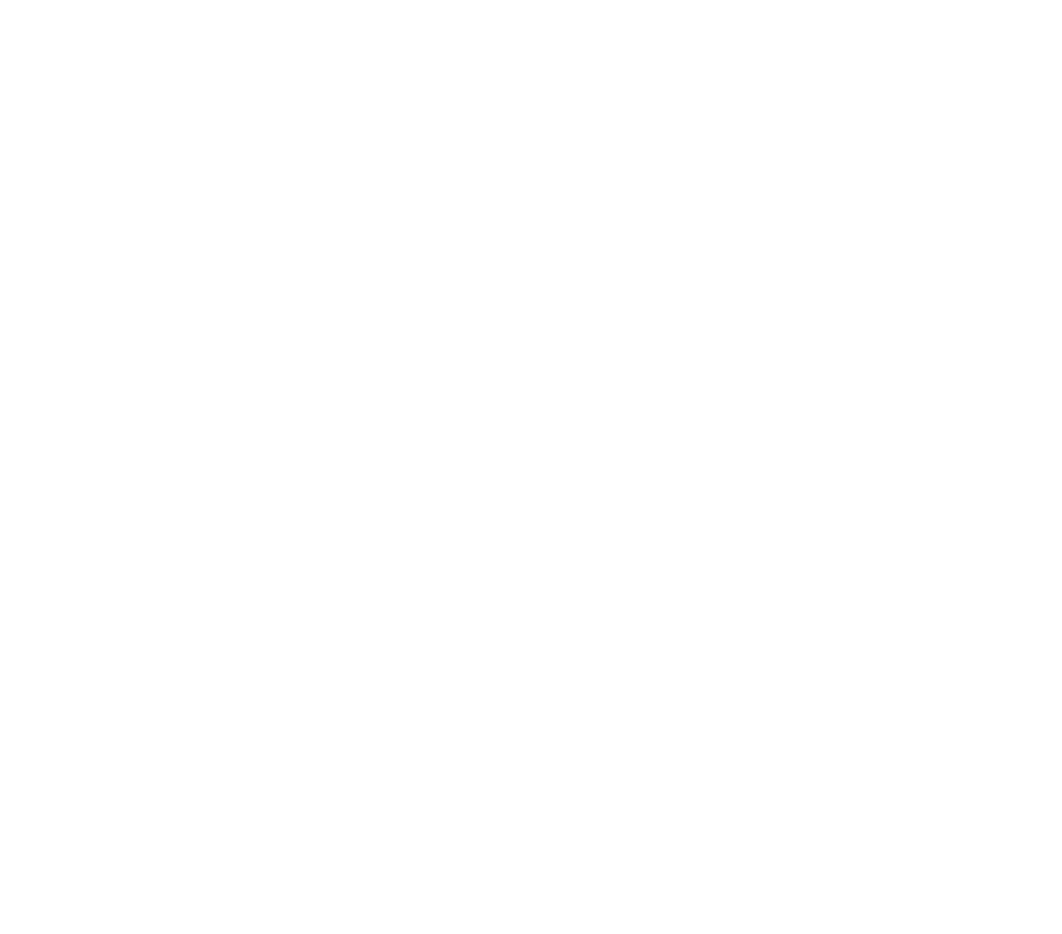
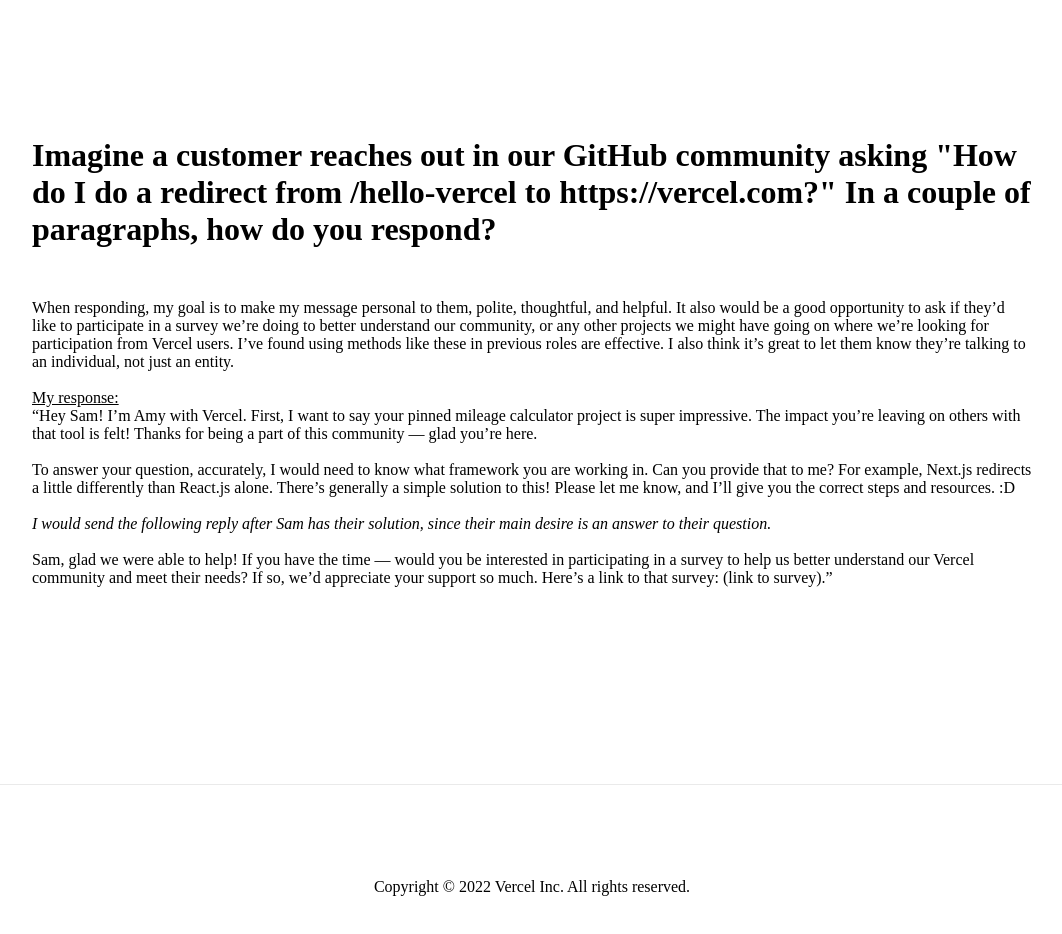
Before and after one commit to amybarger/community-manager-project, a Next.js app: page /redirect-response in a window 1280 px wide. Shown: the part 280-1214 px from the top of the page, without its empty margins (108-1170 px from the left). Before the commit the page ends 800 px from the top, so only its background shows below. Built offline with nearby package versions, Linux system fonts and the light colour scheme.

Commit message:
Adding content to redirect-response page

```diff
--- a/pages/redirect-response.js
+++ b/pages/redirect-response.js
@@ -14,6 +14,35 @@
 
             <Nav />
 
+            <main className={styles.main}>
+            <div className={styles.questions}>
+            <h1 className={styles.questionheader}>
+            Imagine a customer reaches out in our GitHub community asking "How do I do a redirect from /hello-vercel to https://vercel.com?" In a couple of paragraphs, how do you respond?
+            </h1>
+            <p className={styles.answer}>
+            When responding, my goal is to make my message personal to them, polite, thoughtful, and helpful. It also would be a good opportunity to ask if they’d like to participate in a survey we’re doing to better understand our community, or any other projects we might have going on where we’re looking for participation from Vercel users. I’ve found using methods like these in previous roles are effective. I also think it’s great to let them know they’re talking to an individual, not just an entity.
+            <br></br>
+            <br></br>
+            <u>My response:</u>
+            <br></br>
+            “Hey Sam! I’m Amy with Vercel. First, I want to say your pinned mileage calculator project is super impressive. The impact you’re leaving on others with that tool is felt! Thanks for being a part of this community — glad you’re here.
+            <br></br>
+            <br></br>
+            To answer your question, accurately, I would need to know what framework you are working in. Can you provide that to me? For example, Next.js redirects a little differently than React.js alone. There’s generally a simple solution to this! Please let me know, and I’ll give you the correct steps and resources. :D
+            <br></br>
+            <br></br>
+            <i>I would send the following reply after Sam has their solution, since their main desire is an answer to their question.</i>
+            <br></br>
+            <br></br>
+            Sam, glad we were able to help! If you have the time — would you be interested in participating in a survey to help us better understand our Vercel community and meet their needs? If so, we’d appreciate your support so much. Here’s a link to that survey: (link to survey).”
+            </p>
+            </div>
+            </main>
+            <footer className={styles.footer}>
+                <a class="navbar-bran" href="https://vercel.com/about">
+                <img src="/vercel_logo.png" alt="Vercel logo" className={styles.vercellogobottom}></img></a>
+                 <p> Copyright © 2022 Vercel Inc. All rights reserved.</p>
+            </footer>
 
         </div>
     )
```
Also changed, not shown: pages/inapp-redirect.js (+15 -0 lines).
